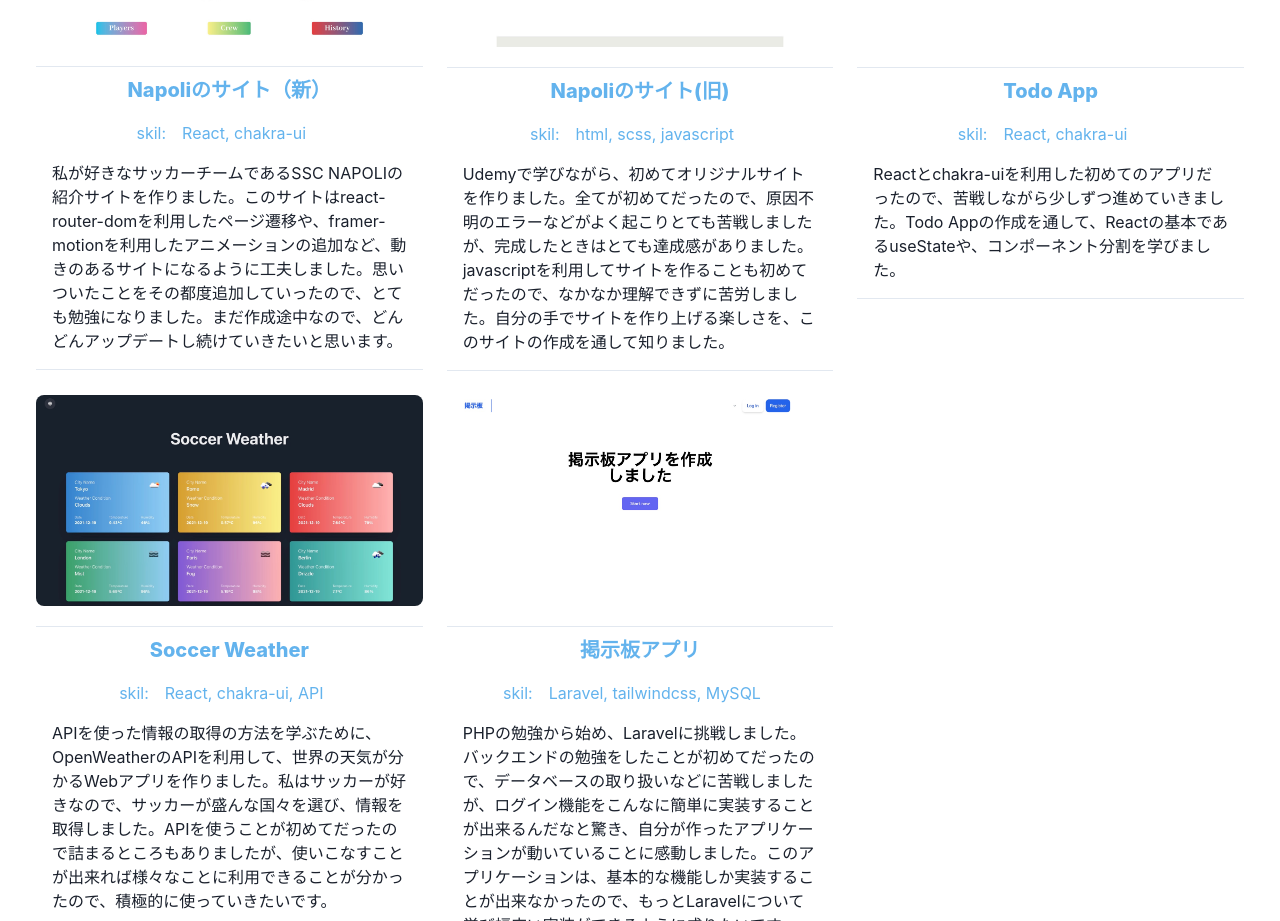
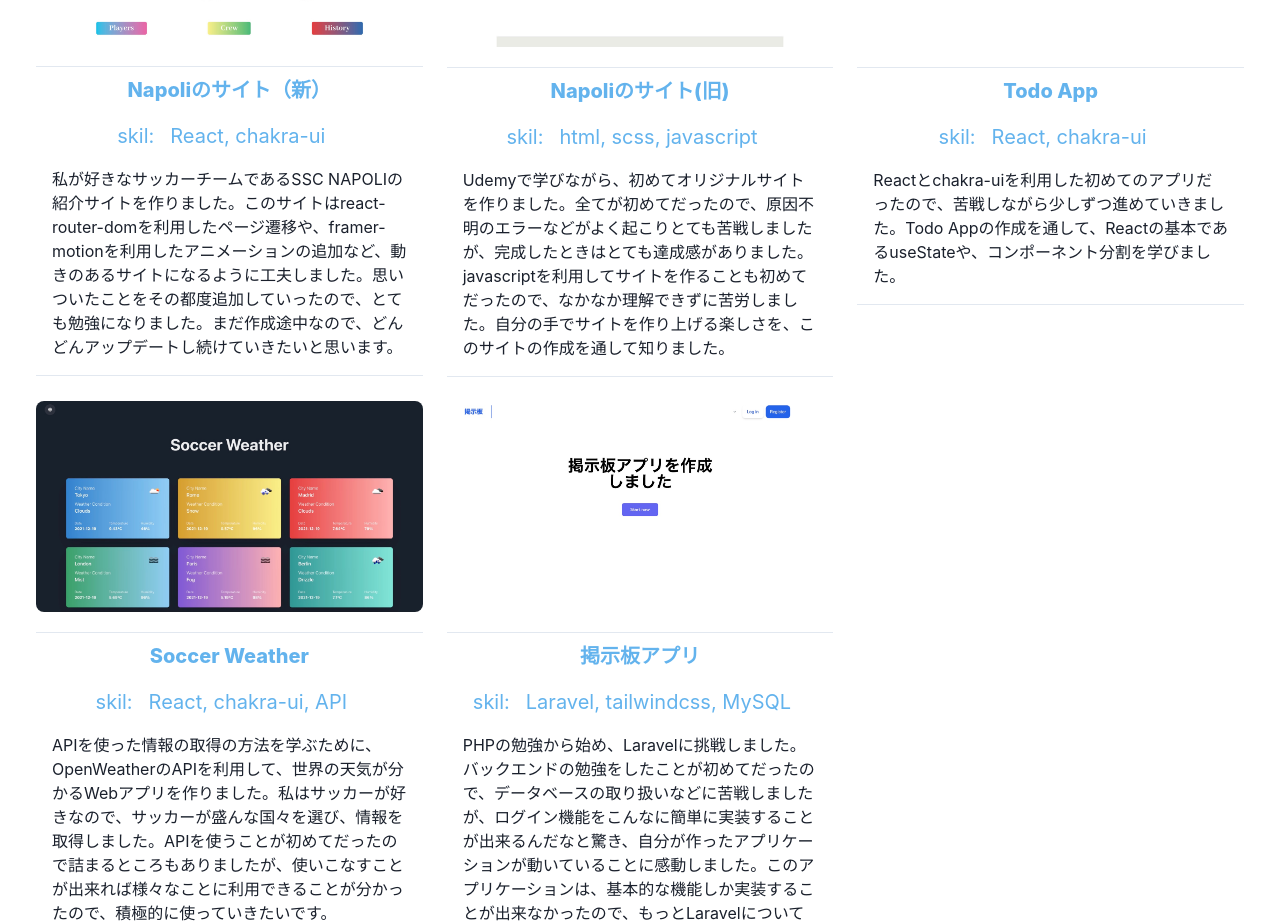
Before and after one commit to RickTurbo/Portfolio, a React (Create React App) app: page / in a window 1280 px wide. Shown: the part 960-1881 px from the top of the page. Built offline with nearby package versions, Linux system fonts and the light colour scheme.

Commit message:
文字の大きさの挑戦

```diff
--- a/src/components/Main.jsx
+++ b/src/components/Main.jsx
@@ -181,7 +181,7 @@ function Main() {
                 </AccordionButton>
               </h2>
               <AccordionPanel pb={4}>
-                <Flex color="blue.300" justifyContent="center">
+                <Flex fontSize="xl" color="blue.300" justifyContent="center">
                   <Box pr="4">skil:</Box>
                   <Box pr="4">React, chakra-ui</Box>
                 </Flex>
@@ -232,7 +232,7 @@ function Main() {
                 </AccordionButton>
               </h2>
               <AccordionPanel pb={4}>
-                <Flex color="blue.300" justifyContent="center">
+                <Flex fontSize="xl" color="blue.300" justifyContent="center">
                   <Box pr="4">skil:</Box>
                   <Box pr="4">html, scss, javascript</Box>
                 </Flex>
@@ -282,7 +282,7 @@ function Main() {
                 </AccordionButton>
               </h2>
               <AccordionPanel pb={4}>
-                <Flex color="blue.300" justifyContent="center">
+                <Flex fontSize="xl" color="blue.300" justifyContent="center">
                   <Box pr="4">skil: </Box>
                   <Box pr="4">React, chakra-ui</Box>
                 </Flex>
@@ -332,7 +332,7 @@ function Main() {
                 </AccordionButton>
               </h2>
               <AccordionPanel pb={4}>
-                <Flex color="blue.300" justifyContent="center">
+                <Flex fontSize="xl" color="blue.300" justifyContent="center">
                   <Box pr="4">skil:</Box>
                   <Box pr="4">React, chakra-ui, API</Box>
                 </Flex>
@@ -382,18 +382,17 @@ function Main() {
                 </AccordionButton>
               </h2>
               <AccordionPanel pb={4}>
-                <Flex color="blue.300" justifyContent="center">
+                <Flex fontSize="xl" color="blue.300" justifyContent="center">
                   <Box pr="4">skil:</Box>
                   <Box pr="4">Laravel, tailwindcss, MySQL</Box>
                 </Flex>
                 <Box pt="4">
-                PHPの勉強から始め、Laravelに挑戦しました。バックエンドの勉強をしたことが初めてだったので、データベースの取り扱いなどに苦戦しましたが、ログイン機能をこんなに簡単に実装することが出来るんだなと驚き、自分が作ったアプリケーションが動いていることに感動しました。このアプリケーションは、基本的な機能しか実装することが出来なかったので、もっとLaravelについて学び幅広い実装ができるように成りたいです。
+                  PHPの勉強から始め、Laravelに挑戦しました。バックエンドの勉強をしたことが初めてだったので、データベースの取り扱いなどに苦戦しましたが、ログイン機能をこんなに簡単に実装することが出来るんだなと驚き、自分が作ったアプリケーションが動いていることに感動しました。このアプリケーションは、基本的な機能しか実装することが出来なかったので、もっとLaravelについて学び幅広い実装ができるように成りたいです。
                 </Box>
               </AccordionPanel>
             </AccordionItem>
           </Accordion>
         </Box>
-
       </Grid>
     </MotionContainer>
   );
```
